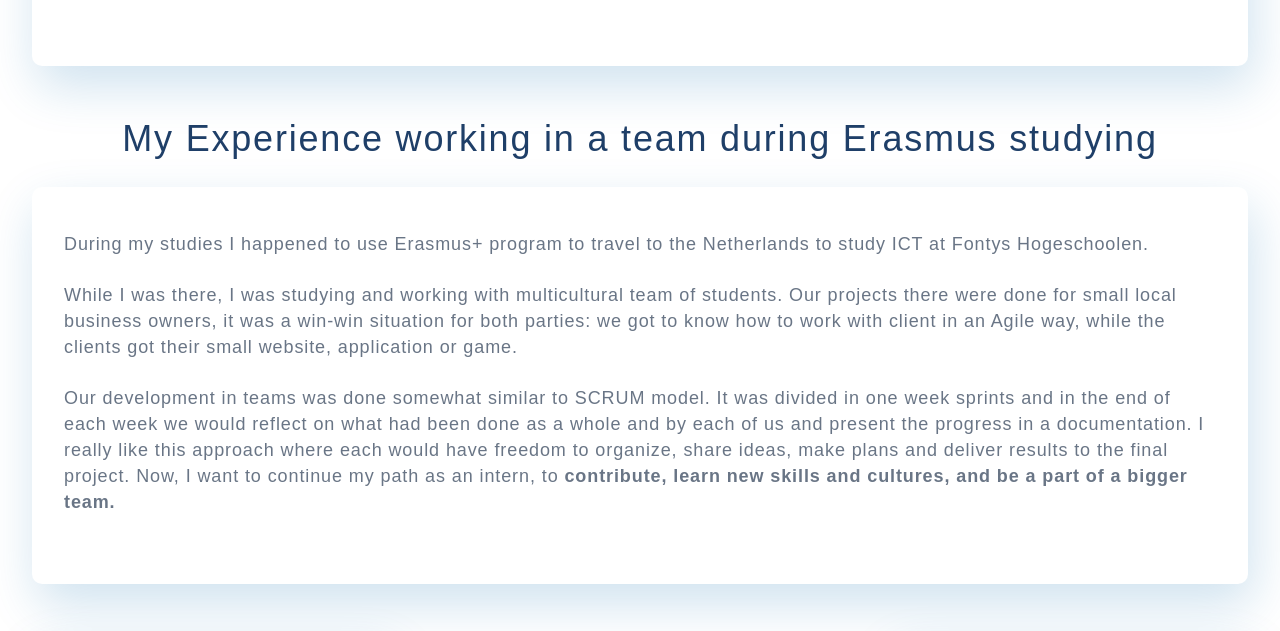
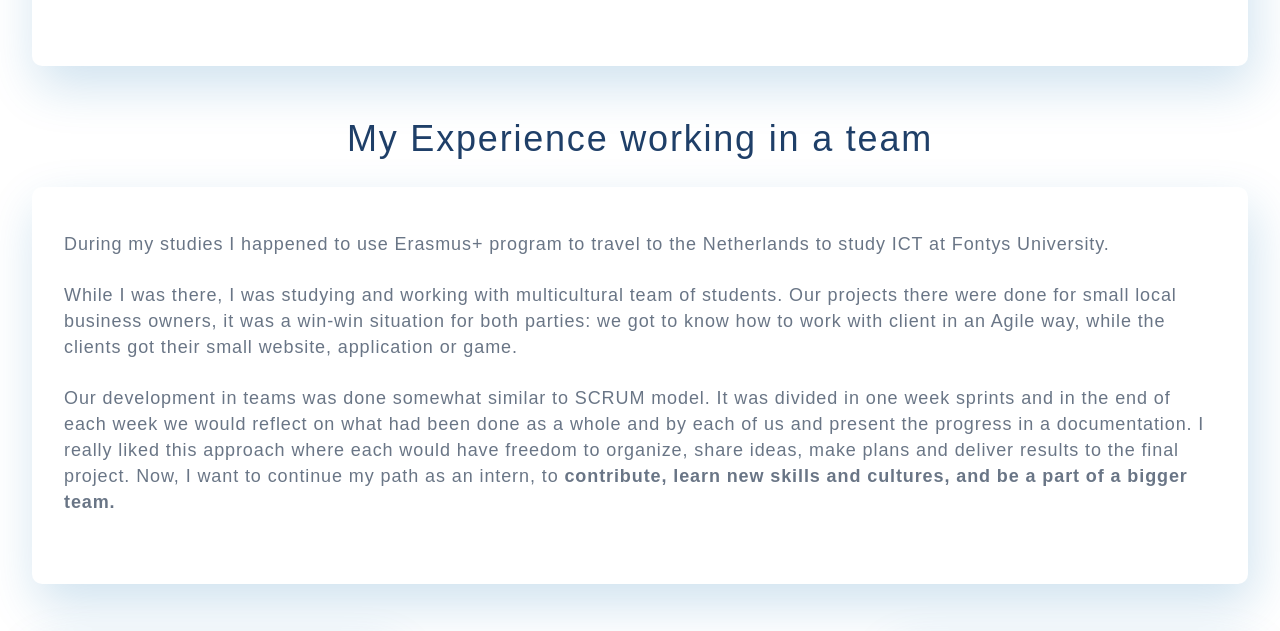
Before and after one commit to xameYeoh/me, a plain HTML site: page index.html in a window 1280 px wide. Shown: the part 2352-2983 px from the top of the page. Drawn offline with Linux system fonts and the light colour scheme.

Commit message:
Edited spelling mistake and header for Erasmus

```diff
--- a/index.html
+++ b/index.html
@@ -114,10 +114,10 @@
 
 
         <section class="about-me container">
-            <h3 class="title">My Experience working in a team during Erasmus studying</h3>
+            <h3 class="title">My Experience working in a team</h3>
             <div class="card">
                 <p class="paragraph">During my studies I happened to use Erasmus+ program to
-                    travel to the Netherlands to study ICT at Fontys Hogeschoolen.</p>
+                    travel to the Netherlands to study ICT at Fontys University.</p>
                 <p class="paragraph">While I was there, I was studying and working with multicultural team of
                     students.
                     Our projects there were done for small local business owners, it was a win-win
@@ -130,7 +130,7 @@
                     in one week sprints and in the end of each week we would
                     reflect on what had been done as a whole and by each of us and present the progress in a
                     documentation.
-                    I really like this approach where each would have freedom
+                    I really liked this approach where each would have freedom
                     to organize, share ideas, make plans and
                     deliver results to the final project. Now, I want to continue my path as an intern, to
                     <b>contribute, learn new
```
